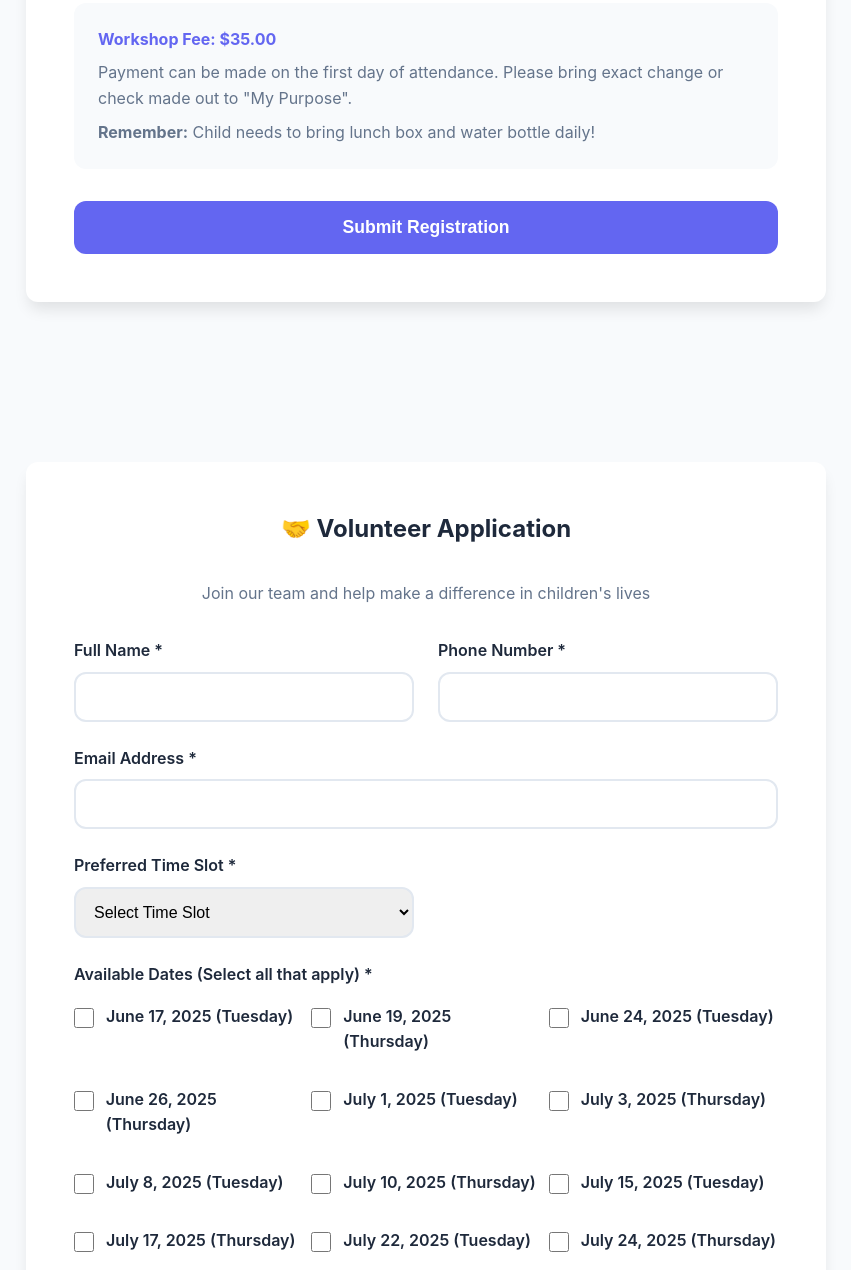
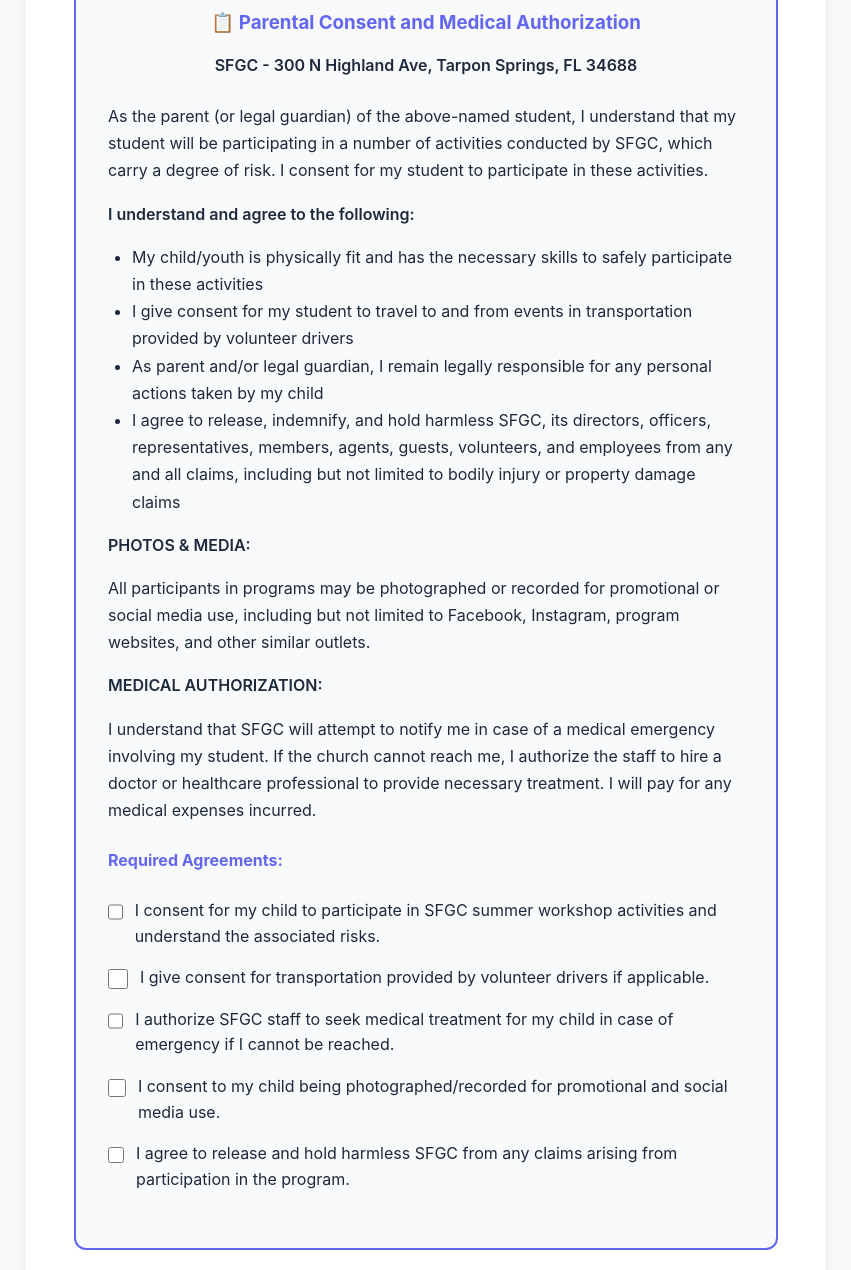
Before and after one commit to coolpeter2025/Summer-Workshops, a website: page index.html in a window 1280 px wide. Shown: the part 3107-4377 px from the top of the page, without its empty margins (214-1065 px from the left). Drawn offline with Linux system fonts and the light colour scheme.

Commit message:
Add complete SFGC parental consent form and important lunch/water notice - final website ready

```diff
--- a/index.html
+++ b/index.html
@@ -348,6 +348,12 @@
                 <h2>📝 Workshop Registration</h2>
                 <p style="text-align: center; color: var(--text-gray); margin-bottom: 2rem;">Register your child for our summer workshop program</p>
 
+                <!-- Very Important Notice -->
+                <div style="background: #fef3c7; border: 2px solid #f59e0b; padding: 1.5rem; border-radius: var(--border-radius); margin-bottom: 2rem; text-align: center;">
+                    <h3 style="color: #92400e; margin-bottom: 1rem; font-size: 1.25rem;">⚠️ Very Important Notice</h3>
+                    <p style="color: #92400e; font-weight: 600; font-size: 1.1rem;">Please make sure your child has a lunch box and a water bottle every day at camp.</p>
+                </div>
+
                 <form id="registrationForm">
                     <div class="form-grid">
                         <div class="form-group">
@@ -421,18 +427,51 @@
                         </div>
                     </div>
 
-                    <div class="checkbox-group">
-                        <div class="checkbox-item">
-                            <input type="checkbox" id="consent" name="consent" required>
-                            <label for="consent">I give permission for my child to participate in all workshop activities and understand that activities may include physical play, arts and crafts, and group activities.</label>
+                    <!-- Parental Consent and Medical Authorization -->
+                    <div style="background: #f8fafc; border: 2px solid var(--primary); padding: 2rem; border-radius: var(--border-radius); margin: 2rem 0;">
+                        <h3 style="color: var(--primary); margin-bottom: 1rem; text-align: center;">📋 Parental Consent and Medical Authorization</h3>
+                        <p style="text-align: center; font-weight: 600; margin-bottom: 1.5rem;">SFGC - 300 N Highland Ave, Tarpon Springs, FL 34688</p>
+
+                        <div style="margin-bottom: 1.5rem; line-height: 1.7;">
+                            <p style="margin-bottom: 1rem;">As the parent (or legal guardian) of the above-named student, I understand that my student will be participating in a number of activities conducted by SFGC, which carry a degree of risk. I consent for my student to participate in these activities.</p>
+
+                            <p style="margin-bottom: 1rem; font-weight: 600;">I understand and agree to the following:</p>
+                            <ul style="margin-left: 1.5rem; margin-bottom: 1rem;">
+                                <li>My child/youth is physically fit and has the necessary skills to safely participate in these activities</li>
+                                <li>I give consent for my student to travel to and from events in transportation provided by volunteer drivers</li>
+                                <li>As parent and/or legal guardian, I remain legally responsible for any personal actions taken by my child</li>
+                                <li>I agree to release, indemnify, and hold harmless SFGC, its directors, officers, representatives, members, agents, guests, volunteers, and employees from any and all claims, including but not limited to bodily injury or property damage claims</li>
+                            </ul>
+
+                            <p style="margin-bottom: 1rem; font-weight: 600;">PHOTOS & MEDIA:</p>
+                            <p style="margin-bottom: 1rem;">All participants in programs may be photographed or recorded for promotional or social media use, including but not limited to Facebook, Instagram, program websites, and other similar outlets.</p>
+
+                            <p style="margin-bottom: 1rem; font-weight: 600;">MEDICAL AUTHORIZATION:</p>
+                            <p style="margin-bottom: 1rem;">I understand that SFGC will attempt to notify me in case of a medical emergency involving my student. If the church cannot reach me, I authorize the staff to hire a doctor or healthcare professional to provide necessary treatment. I will pay for any medical expenses incurred.</p>
                         </div>
-                        <div class="checkbox-item">
-                            <input type="checkbox" id="liability" name="liability" required>
-                            <label for="liability">I understand and accept the liability waiver and agree that My Purpose and its staff are not responsible for any injuries that may occur during workshop activities.</label>
-                        </div>
-                        <div class="checkbox-item">
-                            <input type="checkbox" id="photoConsent" name="photoConsent">
-                            <label for="photoConsent">I give permission for photos of my child to be taken during activities for promotional purposes (optional).</label>
+
+                        <h4 style="color: var(--primary); margin-bottom: 1rem;">Required Agreements:</h4>
+                        <div class="checkbox-group">
+                            <div class="checkbox-item">
+                                <input type="checkbox" id="participationConsent" name="participationConsent" required>
+                                <label for="participationConsent">I consent for my child to participate in SFGC summer workshop activities and understand the associated risks.</label>
+                            </div>
+                            <div class="checkbox-item">
+                                <input type="checkbox" id="transportationConsent" name="transportationConsent" required>
+                                <label for="transportationConsent">I give consent for transportation provided by volunteer drivers if applicable.</label>
+                            </div>
+                            <div class="checkbox-item">
+                                <input type="checkbox" id="medicalConsent" name="medicalConsent" required>
+                                <label for="medicalConsent">I authorize SFGC staff to seek medical treatment for my child in case of emergency if I cannot be reached.</label>
+                            </div>
+                            <div class="checkbox-item">
+                                <input type="checkbox" id="photoMediaConsent" name="photoMediaConsent" required>
+                                <label for="photoMediaConsent">I consent to my child being photographed/recorded for promotional and social media use.</label>
+                            </div>
+                            <div class="checkbox-item">
+                                <input type="checkbox" id="liabilityRelease" name="liabilityRelease" required>
+                                <label for="liabilityRelease">I agree to release and hold harmless SFGC from any claims arising from participation in the program.</label>
+                            </div>
                         </div>
                     </div>
 
@@ -569,9 +608,11 @@
             const data = Object.fromEntries(formData.entries());
 
             // Handle checkboxes
-            data.consent = formData.has('consent');
-            data.liability = formData.has('liability');
-            data.photoConsent = formData.has('photoConsent');
+            data.participationConsent = formData.has('participationConsent');
+            data.transportationConsent = formData.has('transportationConsent');
+            data.medicalConsent = formData.has('medicalConsent');
+            data.photoMediaConsent = formData.has('photoMediaConsent');
+            data.liabilityRelease = formData.has('liabilityRelease');
 
             try {
                 const response = await fetch('/api/submit-registration', {
```
